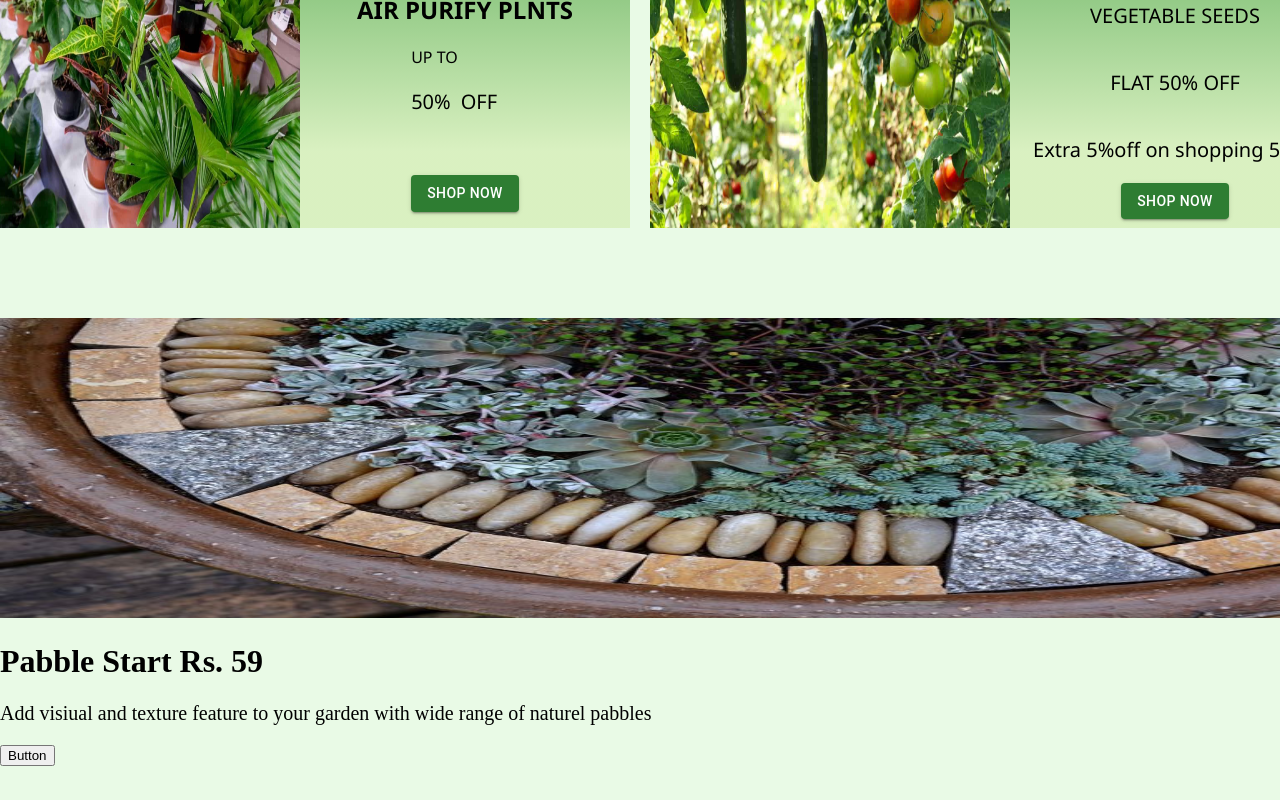
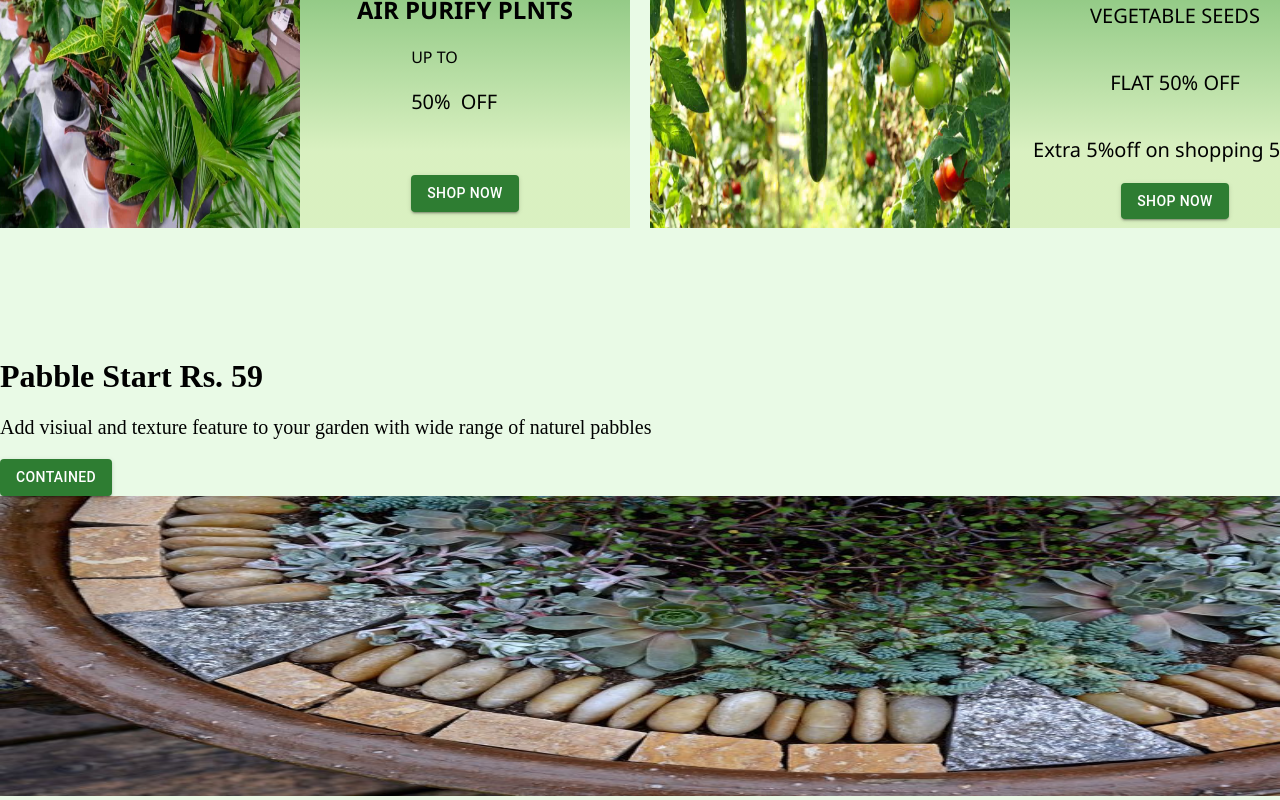
Before and after one commit to kushwahaPrashant24/Plantopiaaa, a React (Create React App) app in the folder plantopia-front/: page / in a window 1280 px wide. Shown: the part 1387-2187 px from the top of the page. Before the commit the page ends 2153 px from the top, so only its background shows below. Built offline with nearby package versions, Linux system fonts and the light colour scheme.

Commit message:
added fonts in footerOffer

```diff
--- a/plantopia-front/src/Content/footeroffer/footeroffer.css
+++ b/plantopia-front/src/Content/footeroffer/footeroffer.css
@@ -6,12 +6,24 @@ body{
 #footeroffer{
     height: 300px;
     width: 100vw;
-    background-color: cadetblue;
+
     margin-top: 90px;
 
 }
 
-#Pabble{
+
+
+
+
+#Pabble-data{
+
+
+    margin-top: 130px;
+   }
+
+
+   #Pabble{
     height: 300px;
     width: 100vw;
+
 }
--- a/plantopia-front/src/Content/footeroffer/footeroffer.jsx
+++ b/plantopia-front/src/Content/footeroffer/footeroffer.jsx
@@ -1,13 +1,18 @@
 import React from "react";
 import './footeroffer.css';
-import Pabble from '../../Images/pa.jpeg'
+import Pabble from '../../Images/pa.jpeg';
+import Button from '@mui/material/Button';
 
 function Footeroffer() {
     return  <div id="footeroffer">
-        <img id="Pabble" src={Pabble} />
+     <div id="Pabble-data">
         <h1>Pabble Start Rs. 59</h1>
         <p>Add visiual and texture feature to your garden with wide range of naturel pabbles</p>
-        <button class="btn">Button</button>
+        <Button variant="contained" color="success">Contained</Button>
+        </div>
+        <div>
+        <img id="Pabble" src={Pabble} />
+        </div>
     </div>
 }
 
```
